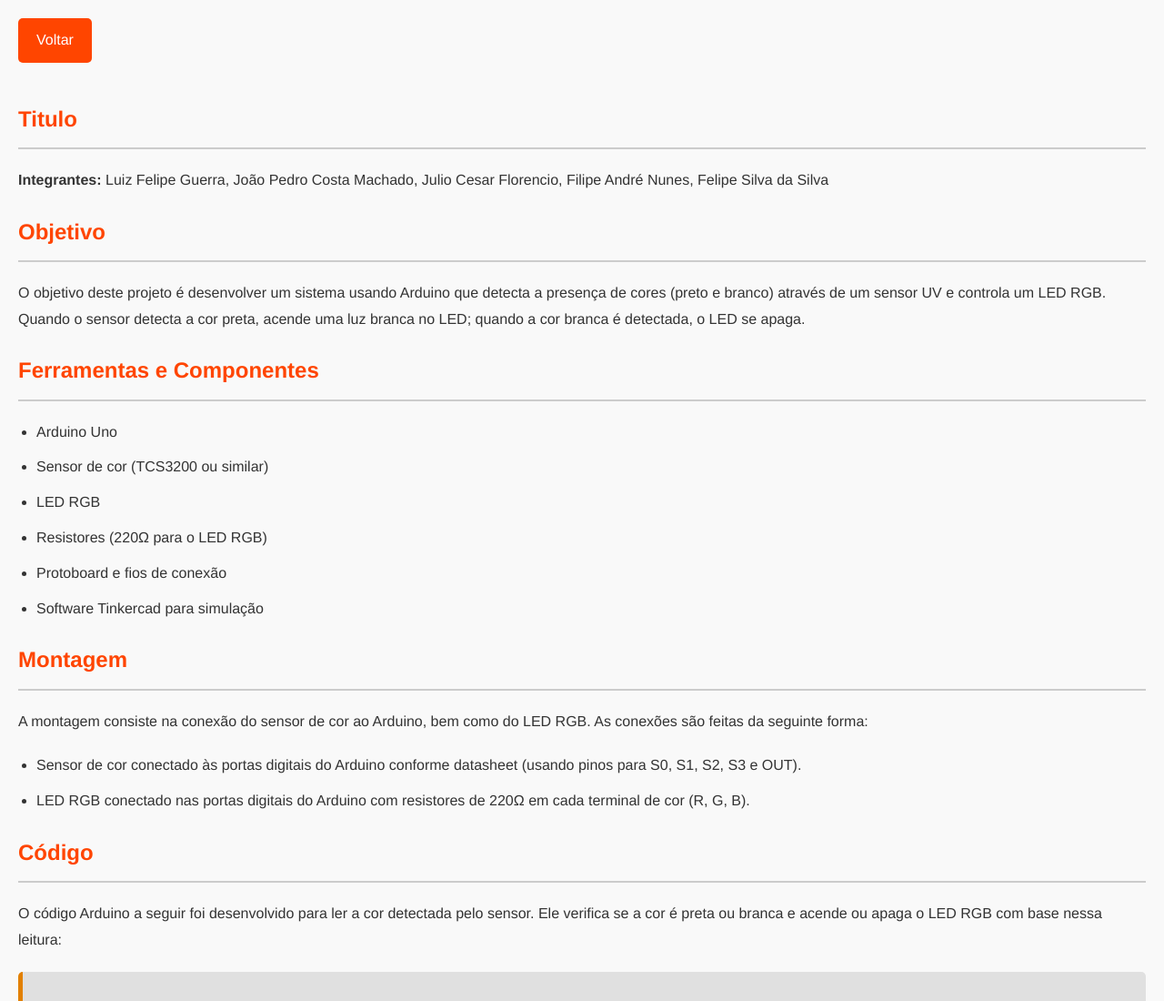
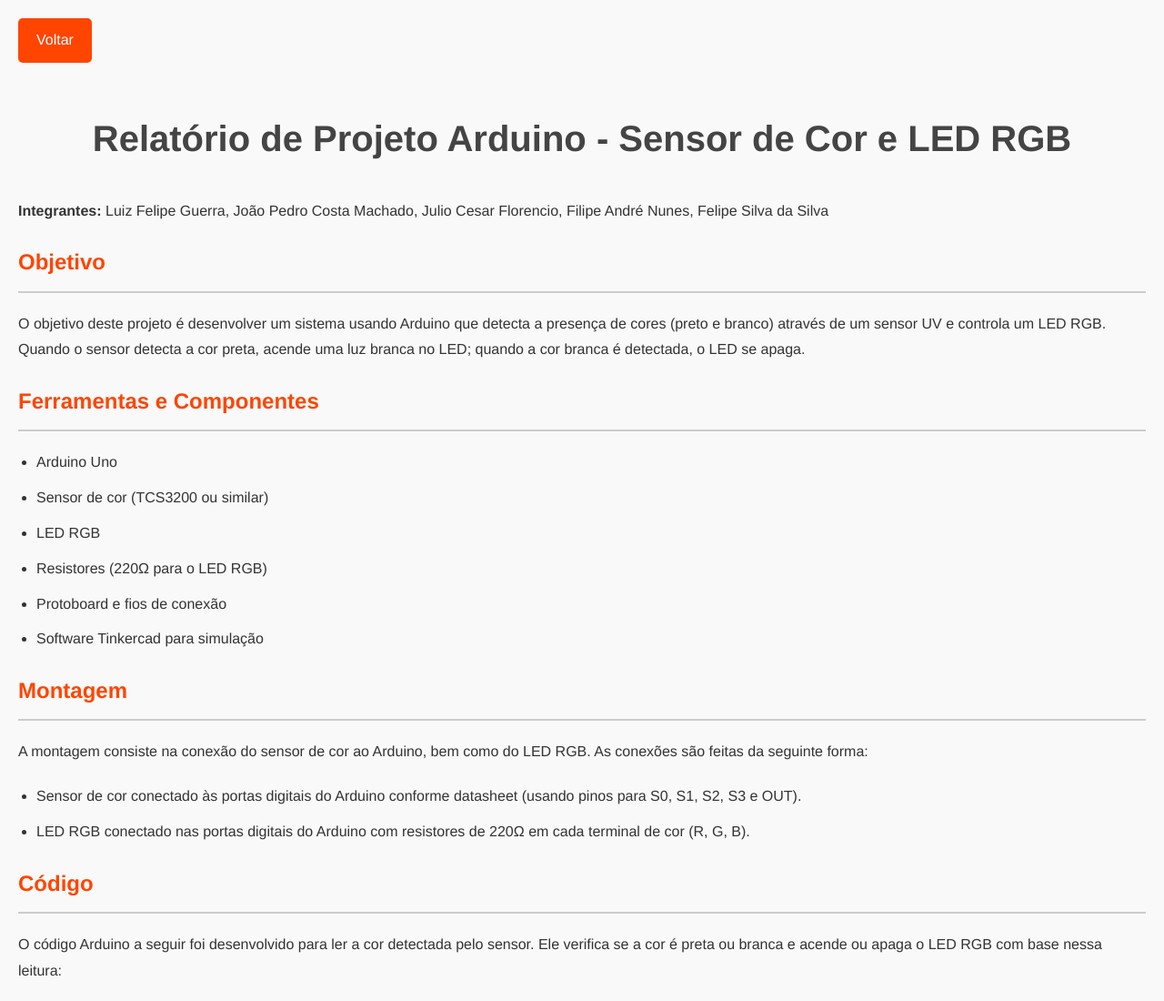
Before and after one commit to duizz/trabalho-quarta, a plain HTML site: page html/rel-8.html in a window 1280 px wide. Shown: the top 1100 px of the page at 91% size. Drawn offline with Linux system fonts and the light colour scheme.

Commit message:
editei o relatorio 8

```diff
--- a/html/rel-8.html
+++ b/html/rel-8.html
@@ -9,7 +9,9 @@
 <body>
     <a href="../index.html" target="_self" style="text-decoration: none; color: rgb(255, 255, 255);">Voltar</a>
 
-    <h2>Titulo</h2>
+    <header>
+        <h1>Relatório de Projeto Arduino - Sensor de Cor e LED RGB</h1>
+    </header>
 
     <p><strong>Integrantes:</strong> Luiz Felipe Guerra, João Pedro Costa Machado, Julio Cesar Florencio, Filipe André Nunes, Felipe Silva da Silva</p>
 
```
